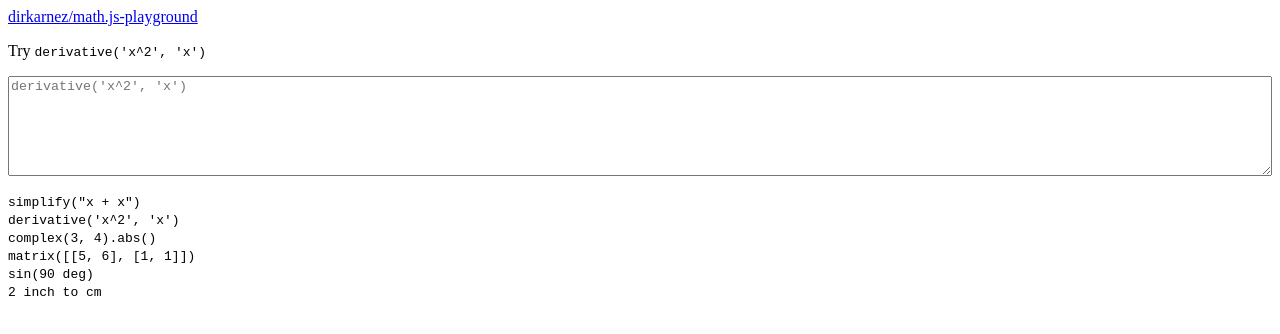
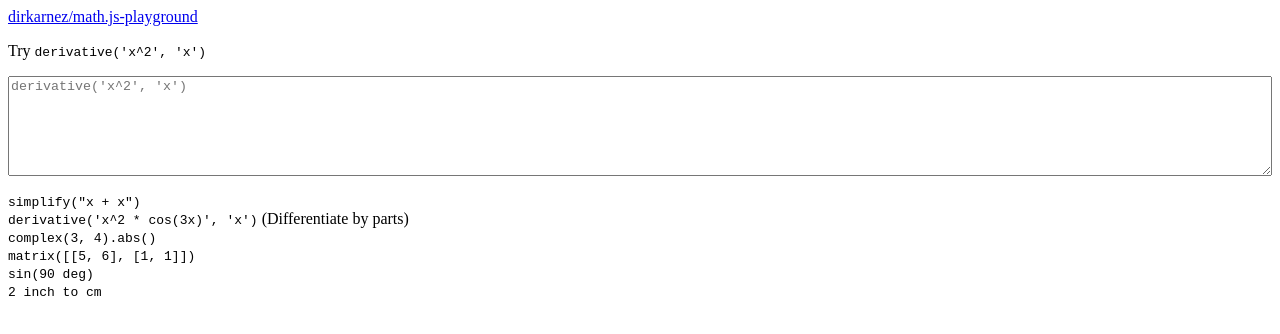
Before and after one commit to dirkarnez/math.js-playground, a plain HTML site: page index.html in a window 1280 px wide. Drawn offline with nearby package versions, Linux system fonts and the light colour scheme.

Commit message:
- update index.html

```diff
--- a/index.html
+++ b/index.html
@@ -33,7 +33,7 @@
     <div id="log"></div>
     <p>
         <code>simplify("x + x")</code><br>
-        <code>derivative('x^2', 'x')</code><br>
+        <code>derivative('x^2 * cos(3x)', 'x')</code> (Differentiate by parts)<br>
         <code>complex(3, 4).abs()</code><br>
         <code>matrix([[5, 6], [1, 1]])</code><br>
         <code>sin(90 deg)</code><br>
```
